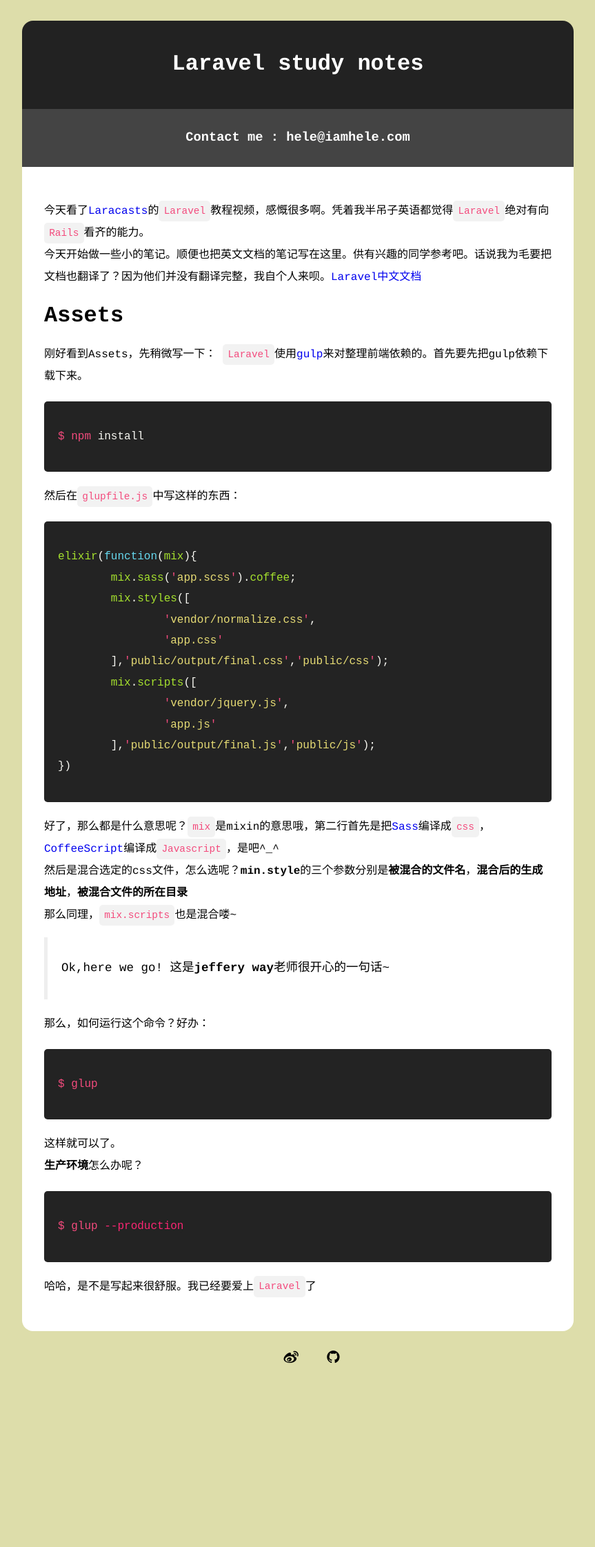
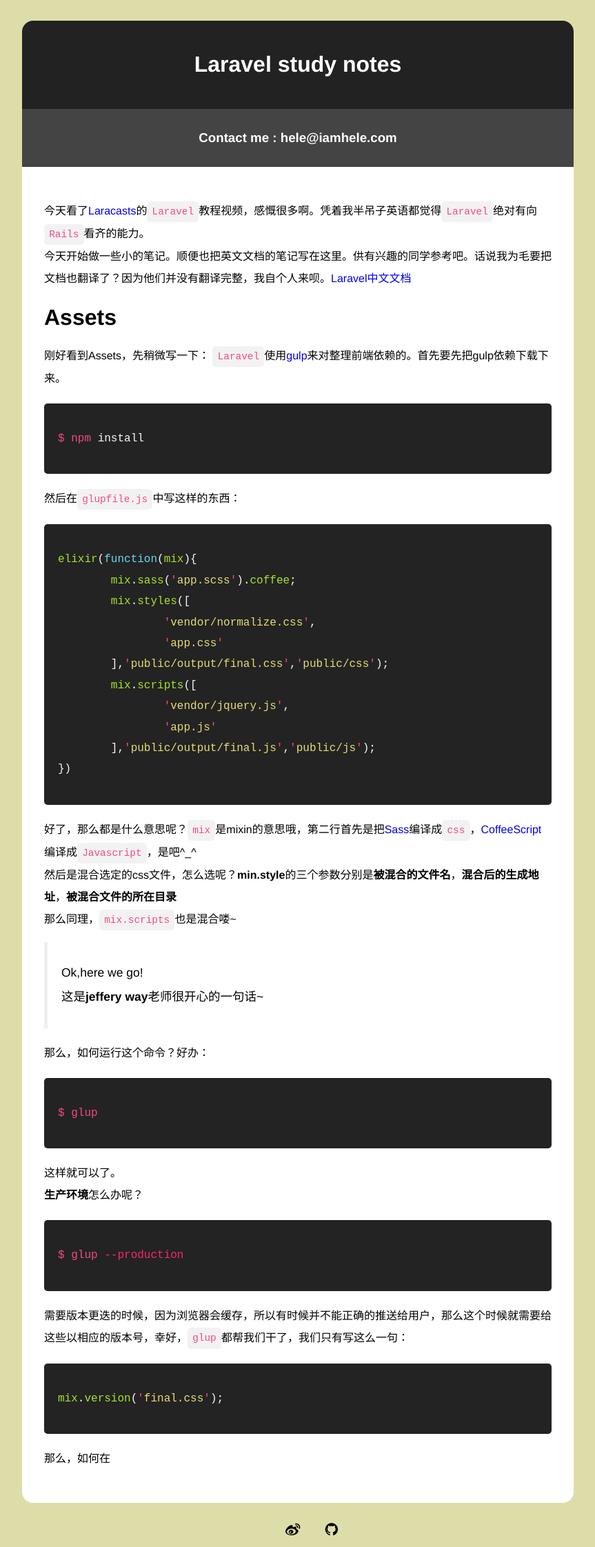
Before and after one commit to AnnatarHe/AnnatarHe.github.io, a Jekyll site: the page built from _posts/2015-07-09-Laravel-study-notes.md, in a window 1280 px wide. Shown: the whole page at 69% size, without its empty margins (208-1071 px from the left). Built offline with Jekyll 4.4.1, drawn with Linux system fonts in a browser that asks for light colours; nearby versions of some CDN libraries; comment, search, counter and statistics services are not loaded; before the commit the page ends 1994 px from its top, so only the background shows below that.

Commit message:
add style version in blog
add font-family

```diff
--- a/_posts/2015-07-09-Laravel-study-notes.md
+++ b/_posts/2015-07-09-Laravel-study-notes.md
@@ -41,5 +41,8 @@ $ glup
 {% highlight console %}
 $ glup --production
 {% endhighlight %}
-
-哈哈，是不是写起来很舒服。我已经要爱上`Laravel`了
+需要版本更迭的时候，因为浏览器会缓存，所以有时候并不能正确的推送给用户，那么这个时候就需要给这些以相应的版本号，幸好，`glup`都帮我们干了，我们只有写这么一句：
+{% highlight javascript %}
+mix.version('final.css');
+{% endhighlight %}
+那么，如何在
--- a/css/main.scss
+++ b/css/main.scss
@@ -3,7 +3,7 @@
 @charset "utf-8";
 body{
 	background-color:#dda;
-	font-family: "Courier","Ubuntu Mono";
+	font-family: lato-regular,"Helvetica Neue",Helvetica,Arial,"Hiragino Sans GB","Microsoft YaHei",sans-serif,"Courier","Ubuntu Mono";
 }
 .main{
 	border-radius:1em;
```
